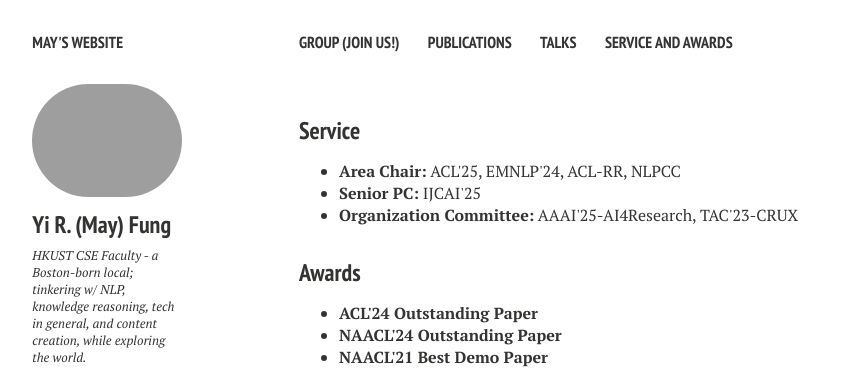
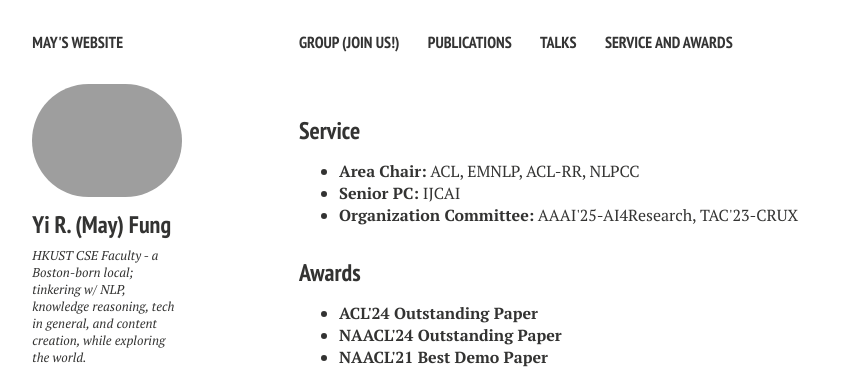
Before and after one commit to mayrfung/mayrfung.github.io, a Jekyll site: the page built from service_and_awards.md, in a window 1280 px wide. Shown: the top 369 px of the page, without its empty margins (21-882 px from the left). Built offline with Jekyll 4.4.1, drawn with Linux system fonts in a browser that asks for light colours; nearby versions of some CDN libraries.

Commit message:
Update service_and_awards.html

```diff
--- a/_layouts/service_and_awards.html
+++ b/_layouts/service_and_awards.html
@@ -40,8 +40,8 @@
 
 <h3 style="margin-bottom:0px;padding-top:10px;">Service</h3>
 <ul>
-        <li><b>Area Chair:</b>  ACL'25, EMNLP'24, ACL-RR, NLPCC</li>
-	<li><b>Senior PC:</b>  IJCAI'25</li>
+        <li><b>Area Chair:</b>  ACL, EMNLP, ACL-RR, NLPCC</li>
+	<li><b>Senior PC:</b>  IJCAI</li>
 	<li><b>Organization Committee:</b>  AAAI'25-AI4Research, TAC'23-CRUX</li>
 </ul>
 
```
